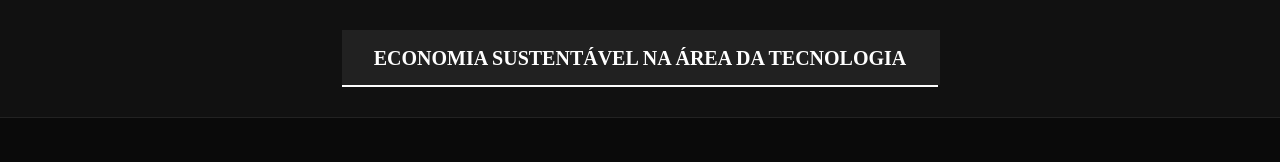
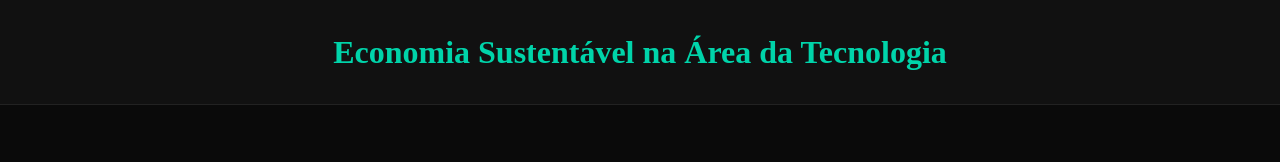
Before and after one commit to gitcaetano/economia-sustentavel-na-tecnologia, a plain HTML site: page index.html in a window 1280 px wide. Shown: the top 162 px of the page. Drawn offline with Linux system fonts and the light colour scheme; a web font is replaced by a local one.

Commit message:
Primeira Atualização (17/11/2025)

```diff
--- a/estilo.css
+++ b/estilo.css
@@ -12,78 +12,16 @@ body {
 
 header {
   background-color: #111111;
-  padding: 30px 0;
+  padding: 25px 0;
   border-bottom: 1px solid #222;
-  display: flex;
-  justify-content: center;
-  align-items: center;
-}
-
-.header-center {
   text-align: center;
 }
 
-.btn2 {
-  position: relative;
-  display: inline-block;
-  padding: 15px 30px;
-  border: 2px solid #fefefe;
-  text-transform: uppercase;
-  color: #fefefe;
-  text-decoration: none;
-  font-weight: 600;
-  font-size: 20px;
-  transition: 0.3s;
-  background-color: transparent;
-  cursor: pointer;
-}
-
-.btn2::before {
-  content: "";
-  position: absolute;
-  top: -2px;
-  left: -2px;
-  width: calc(100% + 6px);
-  height: calc(100% + 2px);
-  background-color: #212121;
-  transition: 0.3s ease-out;
-  transform: scaleY(1);
-}
-
-.btn2::after {
-  content: "";
-  position: absolute;
-  top: -2px;
-  left: -2px;
-  width: calc(100% + 4px);
-  height: calc(100% - 50px);
-  background-color: #212121;
-  transition: 0.3s ease-out;
-  transform: scaleY(1);
-}
-
-.btn2:hover::before {
-  transform: translateY(-25px);
-  height: 0;
-}
-
-.btn2:hover::after {
-  transform: scaleX(0);
-  transition-delay: 0.15s;
-}
-
-.btn2:hover {
-  border: 2px solid #00d4aa;
+.site-title {
+  font-family: 'Baskervville SC', serif;
   color: #00d4aa;
-}
-
-.btn2 .spn2 {
-  position: relative;
-  z-index: 3;
-  text-decoration: none;
-  border: none;
-  background-color: transparent;
-  font-family: 'Baskervville SC', serif;
+  font-size: 2rem;
+  margin: 0;
 }
 
 .container {
--- a/index.html
+++ b/index.html
@@ -8,11 +8,7 @@
 </head>
 <body>
   <header>
-    <div class="header-center">
-      <button class="btn2">
-        <span class="spn2">Economia Sustentável na Área da Tecnologia</span>
-      </button>
-    </div>
+    <h1 class="site-title">Economia Sustentável na Área da Tecnologia</h1>
   </header>
   <main class="container">
     <h1>Economia Sustentável na Área da Tecnologia</h1>
```
